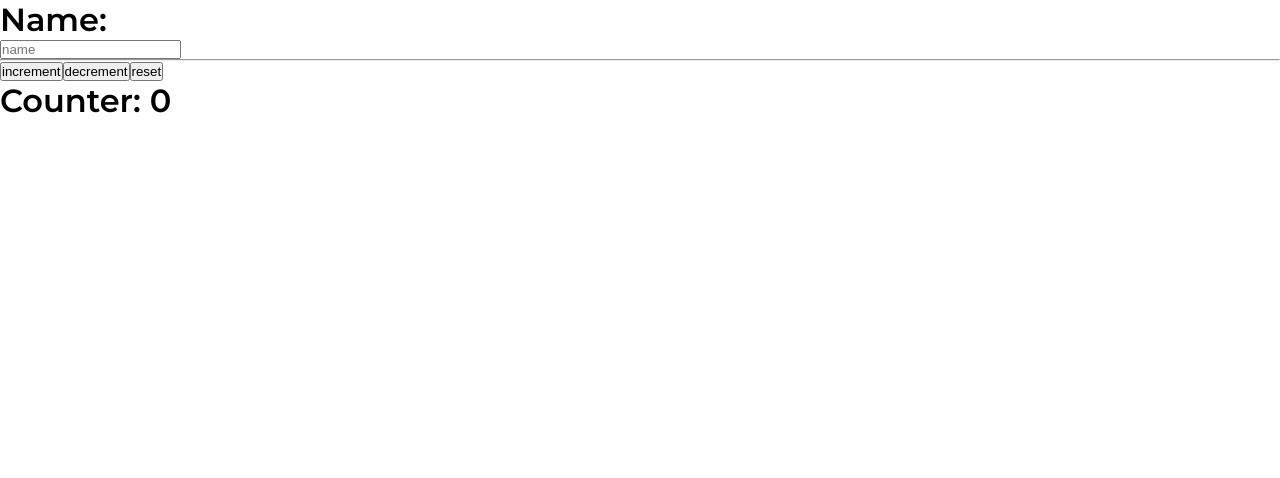
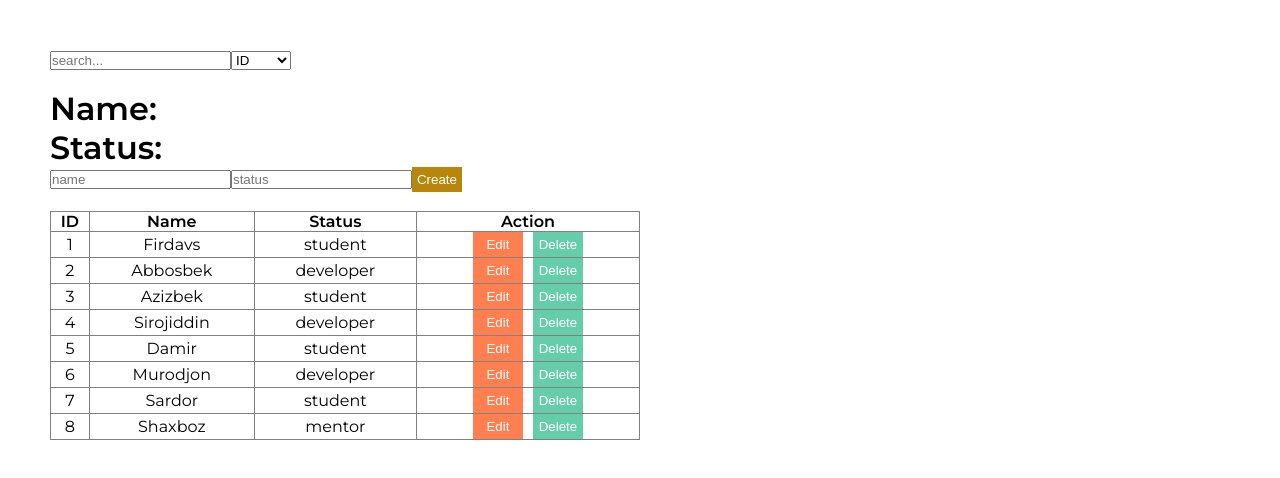
Before and after one commit to Abbos1202/reactjs, a React (Create React App) app: page / in a window 1280 px wide. Shown: the top 478 px of the page. Built offline with nearby package versions, Linux system fonts and the light colour scheme; a web font is replaced by a local one.

Commit message:
useState Full CRUD

```diff
--- a/src/App.jsx
+++ b/src/App.jsx
@@ -1,36 +1,10 @@
-import React, {useState} from 'react';
-
+import React from 'react';
+import CRUD from './CRUD';
 
 const App = () => {
-  const [count, setCount] = useState(0);
-  const [name, setName] = useState();
-
-
-  const Increment = () => {
-    setCount(prevstate => prevstate + 1);
-  }
-
-  const Decrement = () => {
-    setCount(prevstate => prevstate - 1);
-  }
-
-  const Reset = () => {
-    setCount(0);
-  }
-
-  const onNameChange = (e) => {
-    setName(e.target.value)
-  }
-
   return (
     <div>
-      <h1>Name: {name}</h1>
-      <input onChange={onNameChange} name='name' type="text" placeholder='name' />
-      <hr />
-      <button onClick={Increment} >increment</button>
-      <button onClick={Decrement} >decrement</button>
-      <button onClick={Reset} >reset</button>
-      <h1>Counter: {count}</h1>
+      <CRUD />
     </div>
   )
 }
--- /dev/null
+++ b/src/CRUD.jsx
@@ -0,0 +1,154 @@
+import React, { useState } from "react";
+import { users } from "./mock.js";
+import { Container, Table } from "./crudStyle.js";
+
+const CRUD = () => {
+  const [values, setValues] = useState({
+    name: "",
+    status: "",
+  });
+  const [data, setData] = useState(users);
+  const [search, setSearch] = useState("");
+  const [select, setSelect] = useState(null);
+  const onChange = (e) => {
+    setValues({
+      ...values,
+      [e.target.name]: e.target.value,
+    });
+  };
+
+  const onSearch = (e) => {
+    let filtered = users.filter((value) =>
+      `${value[search]}`.toLowerCase().includes(e.target.value.toLowerCase())
+    );
+    setData(filtered);
+  };
+
+  const onSelect = (e) => {
+    setSearch(e.target.value);
+  };
+
+  const onDelete = (ids) => {
+    let filtered = data.filter((value) => value.id !== ids);
+    setData(filtered);
+  };
+
+  const onCreate = () => {
+    let newUser = [
+      ...data,
+      {
+        id: data.length + 1,
+        name: values.name,
+        status: values.status,
+      },
+    ];
+    setData(newUser);
+  };
+
+  const onUpdate = ({ id, name, status }, isActive) => {
+    if (isActive) {
+      let updated = data.map((value) =>
+        value.id === select?.id
+          ? { ...value, name: values.name, status: values.status }
+          : value
+      );
+      setData(updated);
+      setSelect(null);
+    } else {
+      setValues({
+        name: name,
+        status: status,
+      });
+      setSelect({ id, name, status });
+    }
+  };
+  return (
+    <Container>
+      <input onChange={onSearch} type="text" placeholder="search..." />
+      <select onChange={onSelect}>
+        <option value="id">ID</option>
+        <option value="name">Name</option>
+        <option value="status">Status</option>
+      </select>
+      <br />
+      <br />
+      <h1>Name: {values.name}</h1>
+      <h1>Status: {values.status}</h1>
+      <input onChange={onChange} name="name" type="text" placeholder="name" />
+      <input
+        onChange={onChange}
+        name="status"
+        type="text"
+        placeholder="status"
+      />
+      <Container.Create onClick={onCreate}>Create</Container.Create>
+      <br />
+      <br />
+      <Table border={1}>
+        <thead>
+          <tr>
+            <th>ID</th>
+            <th>Name</th>
+            <th>Status</th>
+            <th colSpan={2}>Action</th>
+          </tr>
+        </thead>
+        <Table.Tbody>
+          {data.length ? (
+            data.map(({ id, name, status }) => {
+              return (
+                <tr key={id}>
+                  <td>{id}</td>
+                  <td>
+                    {select?.id === id ? (
+                      <input
+                        onChange={onChange}
+                        name="name"
+                        value={values.name}
+                        type="text"
+                      />
+                    ) : (
+                      name
+                    )}
+                  </td>
+                  <td>
+                    {select?.id === id ? (
+                      <input
+                        onChange={onChange}
+                        name="status"
+                        value={values.status}
+                        type="text"
+                      />
+                    ) : (
+                      status
+                    )}
+                  </td>
+                  <td>
+                    <Table.Edit
+                      onClick={() =>
+                        onUpdate({ id, name, status }, select?.id === id)
+                      }
+                    >
+                      {select?.id === id ? "Save" : "Edit"}
+                    </Table.Edit>
+                    <Table.Delete onClick={() => onDelete(id)}>
+                      Delete
+                    </Table.Delete>
+                  </td>
+                </tr>
+              );
+            })
+          ) : (
+            <tr>
+              <th colSpan={4}>
+                <h1>No data available</h1>
+              </th>
+            </tr>
+          )}
+        </Table.Tbody>
+      </Table>
+    </Container>
+  );
+};
+
+export default CRUD;
--- /dev/null
+++ b/src/crudStyle.js
@@ -0,0 +1,61 @@
+import styled from 'styled-components';
+
+
+export const Container = styled.div`
+    margin: 50px;
+`
+Container.Create = styled.button`
+   width: 50px;
+   height: 25px;
+   border: none;
+   background-color: darkgoldenrod;
+   cursor: pointer;
+   color: white;
+
+   &:active{
+    transform: scale(0.96);
+   }
+   &:hover {
+    background-color: darkorange;
+   }
+`;
+
+export const Table = styled.table`
+   width: 50%;
+   height: fit-content;
+   border-collapse: collapse;
+`;
+Table.Tbody = styled.tbody`
+   text-align: center;
+`;
+Table.Edit = styled.button`
+   width: 50px;
+   height: 25px;
+   border: none;
+   color: white;
+   background-color: coral;
+   cursor: pointer;
+   margin-right: 10px;
+
+   &:active {
+    transform: scale(0.96);
+   }
+   &:hover{
+    background-color: maroon;
+   }
+`;
+Table.Delete = styled.button`
+   width: 50px;
+   height: 25px;
+   border: none;
+   color: white;
+   background-color: mediumaquamarine;
+   cursor: pointer;
+
+   &:active {
+    transform: scale(0.96);
+   }
+   &:hover{
+    background-color: saddlebrown;
+   }
+`;
--- a/src/index.js
+++ b/src/index.js
@@ -2,23 +2,11 @@ import React from 'react';
 import ReactDOM from 'react-dom/client';
 import './index.css'
 import App from './App';
-import { ThemeProvider } from 'styled-components';
 
-const lightMode = {
-  background: 'white',
-  color: 'black',
-}
-
-const darkMode = {
-  background: 'black',
-  color: 'white',
-}
 
 const root = ReactDOM.createRoot(document.getElementById('root'));
 root.render(
   <React.StrictMode>
-    <ThemeProvider theme={darkMode}>
       <App/>
-    </ThemeProvider>
   </React.StrictMode>
 )
```
Also changed, not shown: src/Components/Navbar/index.jsx (deleted, +0 -17 lines), src/Components/Navbar/style.js (deleted, +0 -73 lines), src/Components/Header/index.jsx (deleted), src/Components/Header/style.js (deleted).
